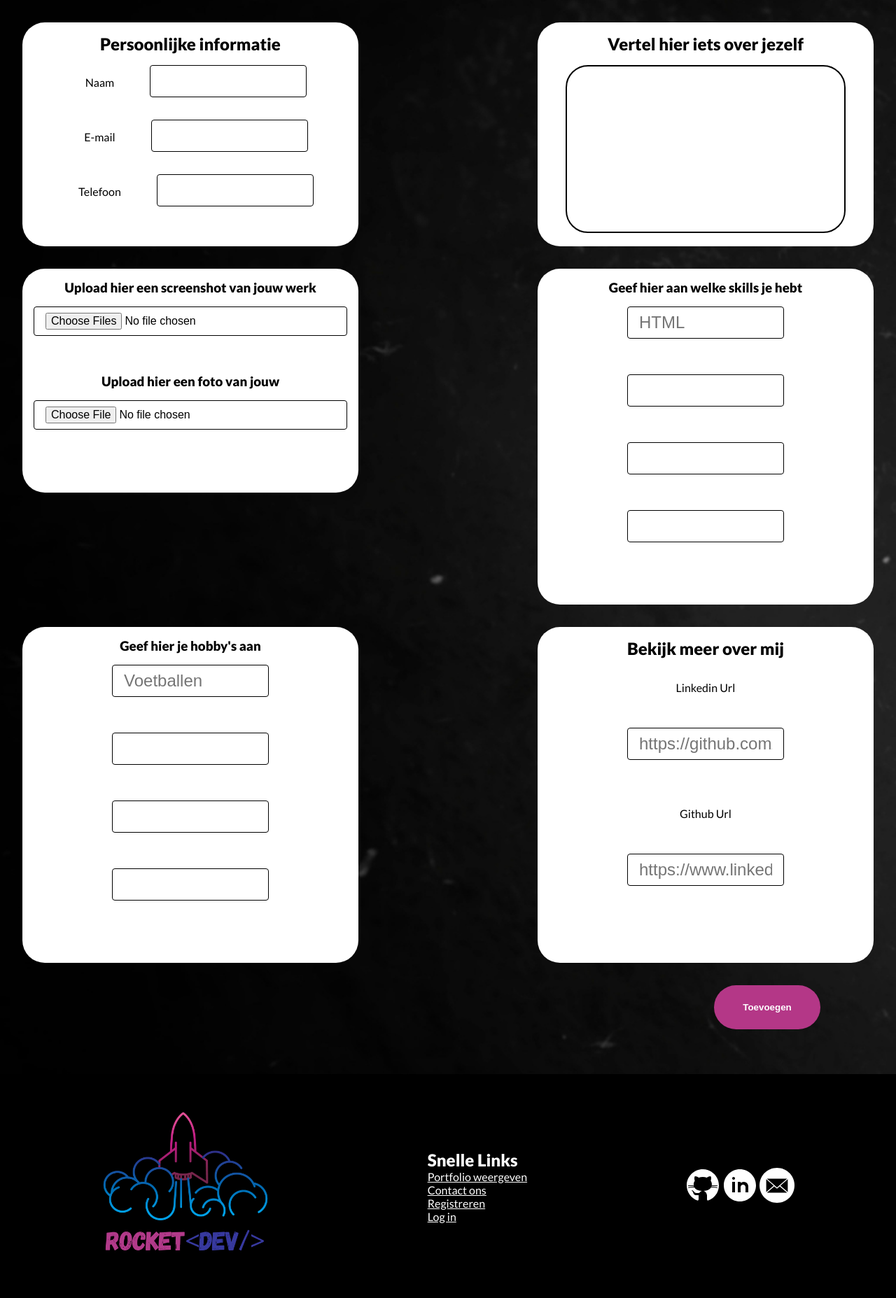
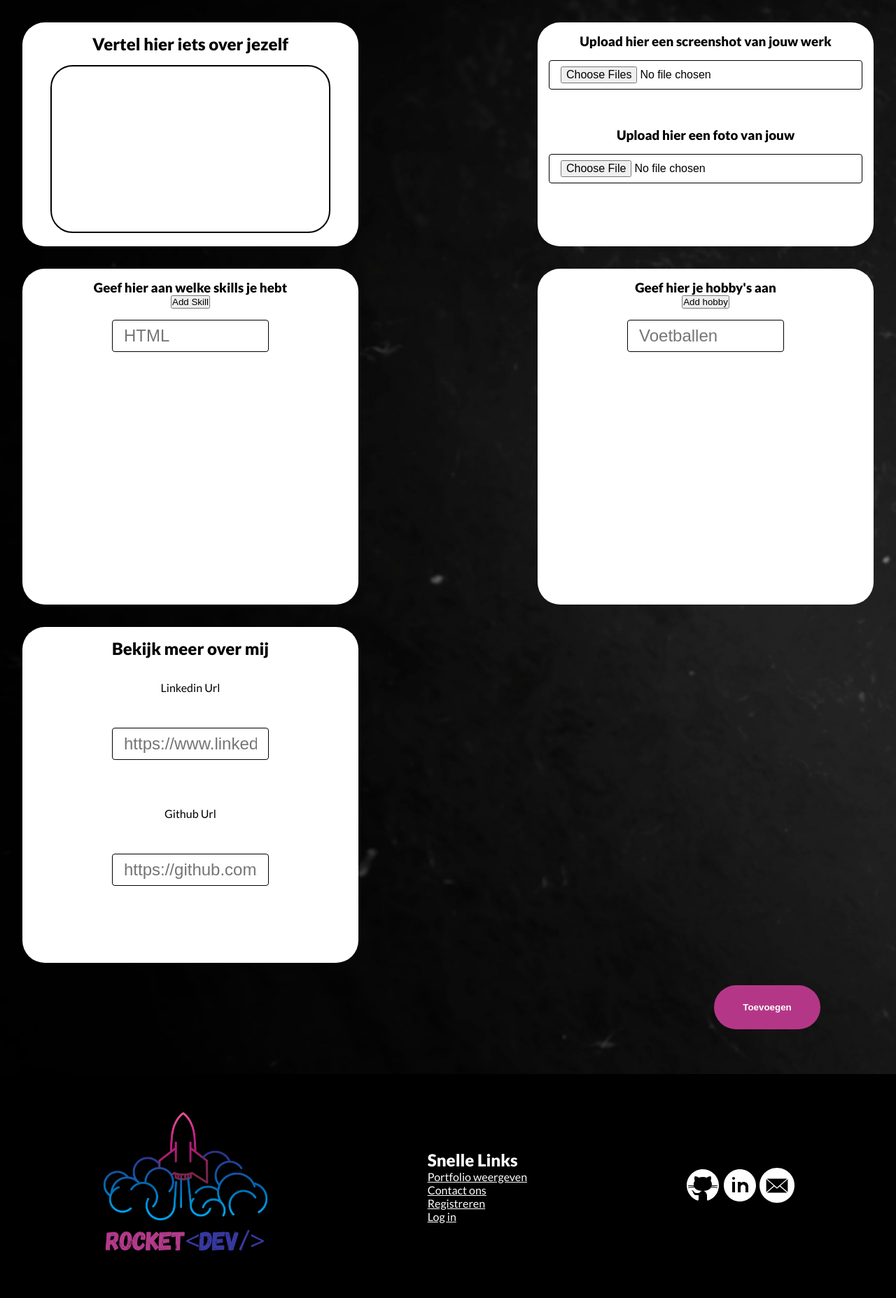
Before and after one commit to sammayer0815/PortfolioApp, a PHP site: page /views/addportfolio.view.php in a window 1280 px wide. Shown: the part 128-1983 px from the top of the page at 70% size. Run offline with PHP 8.4, Linux system fonts and the light colour scheme.

Commit message:
form portfolioadd complete

```diff
--- a/functions/login.php
+++ b/functions/login.php
@@ -2,7 +2,7 @@
 
 session_start();
 
-if (isset($_POST["email"]) && !isset($_SESSION['user_id'])) {
+if (isset($_POST["email"]) && !isset($_SESSION['email'])) {
 
     $email = $_POST['email'];
     $passwordCheck = $_POST['password'];
@@ -25,7 +25,7 @@ if (isset($_POST["email"]) && !isset($_SESSION['user_id'])) {
         if (password_verify($passwordCheck, $storedPassword)) {
             //If password is correct
             $_SESSION['email'] = $email;
-            header('Location: /');
+            header('Location: /dashboard');
         } else {
             //If the password is wrong
             header("Location: /login");
--- a/functions/register-add.php
+++ b/functions/register-add.php
@@ -3,7 +3,7 @@
 session_start();
 
 if (isset($_POST["username"]) && !isset($_SESSION['user_id'])) {
-    $username = $_POST["username"];
+    $name = $_POST["username"];
     $password_hashed = password_hash($_POST["password"], PASSWORD_DEFAULT);
     $email = $_POST["email"];
 
@@ -13,7 +13,7 @@ if (isset($_POST["username"]) && !isset($_SESSION['user_id'])) {
 
     $stmt = $conn->prepare($sql);
 
-    $stmt->bindParam(':username', $username, PDO::PARAM_STR);
+    $stmt->bindParam(':username', $name, PDO::PARAM_STR);
     $stmt->bindParam(':email', $email, PDO::PARAM_STR);
     $stmt->bindParam(':password', $password_hashed, PDO::PARAM_STR);
 
--- /dev/null
+++ b/public/js/addInputField.js
@@ -0,0 +1,69 @@
+document.addEventListener("DOMContentLoaded", function () {
+  // Get references to the container and the "Add Skill" button
+  const skillInputsContainer = document.getElementById("skillInput");
+  const addSkillButton = document.getElementById("addSkill");
+  const hobbyInputsContainer = document.getElementById("hobbyInput");
+  const addHobbyButton = document.getElementById("addHobby");
+
+  addSkillButton.addEventListener("click", function () {
+    // Create a new skill row containing an input and a delete button
+    const skillRow = document.createElement("div");
+    skillRow.className = "skill-input-row";
+
+    // Create an input element
+    const inputElement = document.createElement("input");
+    inputElement.type = "text";
+    inputElement.name = "skills[]";
+
+    // Create a delete button
+    const deleteButton = document.createElement("button");
+    deleteButton.type = "button";
+    deleteButton.className = "delete-skill";
+    deleteButton.textContent = "Delete";
+    deleteButton.onclick = function () {
+      deleteSkill(this);
+    };
+
+    // Append the input and delete button to the skill row
+    skillRow.appendChild(inputElement);
+    skillRow.appendChild(deleteButton);
+
+    // Append the skill row to the skillInputsContainer
+    skillInputsContainer.appendChild(skillRow);
+  });
+
+  addHobbyButton.addEventListener("click", function () {
+    // Create a new skill row containing an input and a delete button
+    const skillRow = document.createElement("div");
+    skillRow.className = "skill-input-row";
+
+    // Create an input element
+    const inputElement = document.createElement("input");
+    inputElement.type = "text";
+    inputElement.name = "hobby[]";
+
+    // Create a delete button
+    const deleteButton = document.createElement("button");
+    deleteButton.type = "button";
+    deleteButton.className = "delete-skill";
+    deleteButton.textContent = "Delete";
+    deleteButton.onclick = function () {
+      deleteSkill(this);
+    };
+
+    // Append the input and delete button to the skill row
+    skillRow.appendChild(inputElement);
+    skillRow.appendChild(deleteButton);
+
+    // Append the skill row to the skillInputsContainer
+    hobbyInputsContainer.appendChild(skillRow);
+  });
+
+  function deleteSkill(button) {
+    // Get the parent element of the button (which is the container for the input and the button)
+    const parentElement = button.parentElement;
+
+    // Remove the parent element, which includes the input and the delete button
+    parentElement.remove();
+  }
+});
--- a/views/addportfolio.view.php
+++ b/views/addportfolio.view.php
@@ -11,24 +11,14 @@
 <!DOCTYPE html>
 <html lang="en">
 <?php include "partials/head.php" ?>
+<script src='./public/js/addInputField.js'></script>
 
 <body>
     <div class="grid-container">
         <?php include "partials/header.php" ?>
         <main class="addportfolio-page">
-            <form action="#" method="#">
+            <form action="./functions/update-profile.php" method="post">
                 <div class="addportfolio-container">
-                    <div class="addportfolio-form-inputs box1">
-                        <div class="form-input">
-                        <h2>Persoonlijke informatie</h2>
-                            <label for="Name">Naam</label>
-                            <input type="text" name="Name" id="name" required><br>
-                            <label for="email">E-mail</label>
-                            <input type="email" name="email" id="email" required><br>
-                            <label for="telephone">Telefoon</label>
-                            <input type="text" name="telephone" id="telephone" required><br>
-                    </div>
-                    </div>
                     <div class="addportfolio-form-inputs box1">
                         <h2>Vertel hier iets over jezelf</h2>
                         <div class="form-input">
@@ -41,26 +31,25 @@
                         <h3>Upload hier een foto van jouw</h3>
                         <input type="file" id="files" name="files"><br>
                     </div>
-                    <div class="addportfolio-form-inputs">
+                    <div class="addportfolio-form-inputs" id="skillInput">
                         <h3>Geef hier aan welke skills je hebt</h3>
-                        <input type="text" name="skills" id="skills1" placeholder="HTML" required><br>
-                        <input type="text" name="skills" id="skills2"><br>
-                        <input type="text" name="skills" id="skills3"><br>
-                        <input type="text" name="skills" id="skills4"><br>
+                        <button type="button" id="addSkill">Add Skill</button>
+                        <input type="text" name="skills[]" class="skill" placeholder="HTML" required>
+
                     </div>
-                    <div class="addportfolio-form-inputs">
+                    <div class="addportfolio-form-inputs" id="hobbyInput">
                         <h3>Geef hier je hobby's aan</h3>
-                        <input type="text" name="hobby" id="hobby1" placeholder="Voetballen" required><br>
-                        <input type="text" name="hobby" id="hobby2" ><br>
-                        <input type="text" name="hobby" id="hobby3" ><br>
-                        <input type="text" name="hobby" id="hobby4" ><br>
+                        <button type="button" id="addHobby">Add hobby</button>
+                        <input type="text" name="hobby[]" placeholder="Voetballen" required><br>
                     </div>
                     <div class="addportfolio-form-inputs">
                         <h2>Bekijk meer over mij</h2>
-                            <label for="linkedinUrl">Linkedin Url</label>
-                            <input type="text" name="linkedinUrl" id="linkedinUrl" placeholder="https://github.com/NiloyanSellathurai02"><br>
-                            <label for="githuburl">Github Url</label>
-                            <input type="text" name="githuburl" id="githuburl" placeholder="https://www.linkedin.com/in/niloyan-sellathurai-019b8b170/"><br>
+                        <label for="linkedinUrl">Linkedin Url</label>
+                        <input type="text" name="linkedinUrl" id="linkedinUrl"
+                            placeholder="https://www.linkedin.com/in/"><br>
+                        <label for="githuburl">Github Url</label>
+                        <input type="text" name="githuburl" id="githuburl"
+                            placeholder="https://github.com/"><br>
                     </div>
                 </div>
                 <div class="submitbutton-addportfolio">
@@ -69,6 +58,7 @@
             </form>
         </main>
         <?php include "partials/footer.php" ?>
-   </div>
+    </div>
 </body>
+
 </html>
--- a/views/register.view.php
+++ b/views/register.view.php
@@ -9,8 +9,7 @@
             <div class="registerform">
                <h1>Registreer nu</h1>
                <form action="./functions/register-add.php" id="registration-form" method="post">
-                  <input type="text" name="name" id="name" placeholder="Volledige naam" required>
-                  <input type="text" name="username" id="username" placeholder="Gebruiksnaam" required>
+                  <input type="text" name="username" id="name" placeholder="Volledige naam" required>
                   <input type="email" name="email" id="email" placeholder="Vul hier je email in" required>
                   <input type="password" name="password" pattern="^(?=.*[A-Z])(?=.*\d).{8,}$" id="password" placeholder="wachtwoord" required>
                   <input type="password" id="confirmPassword" placeholder="herhaal wachtwoord" required>
```
Also changed, not shown: functions/update-profile.php (added, +21 -0 lines), views/dashboard.view.php (+6 -6 lines).
